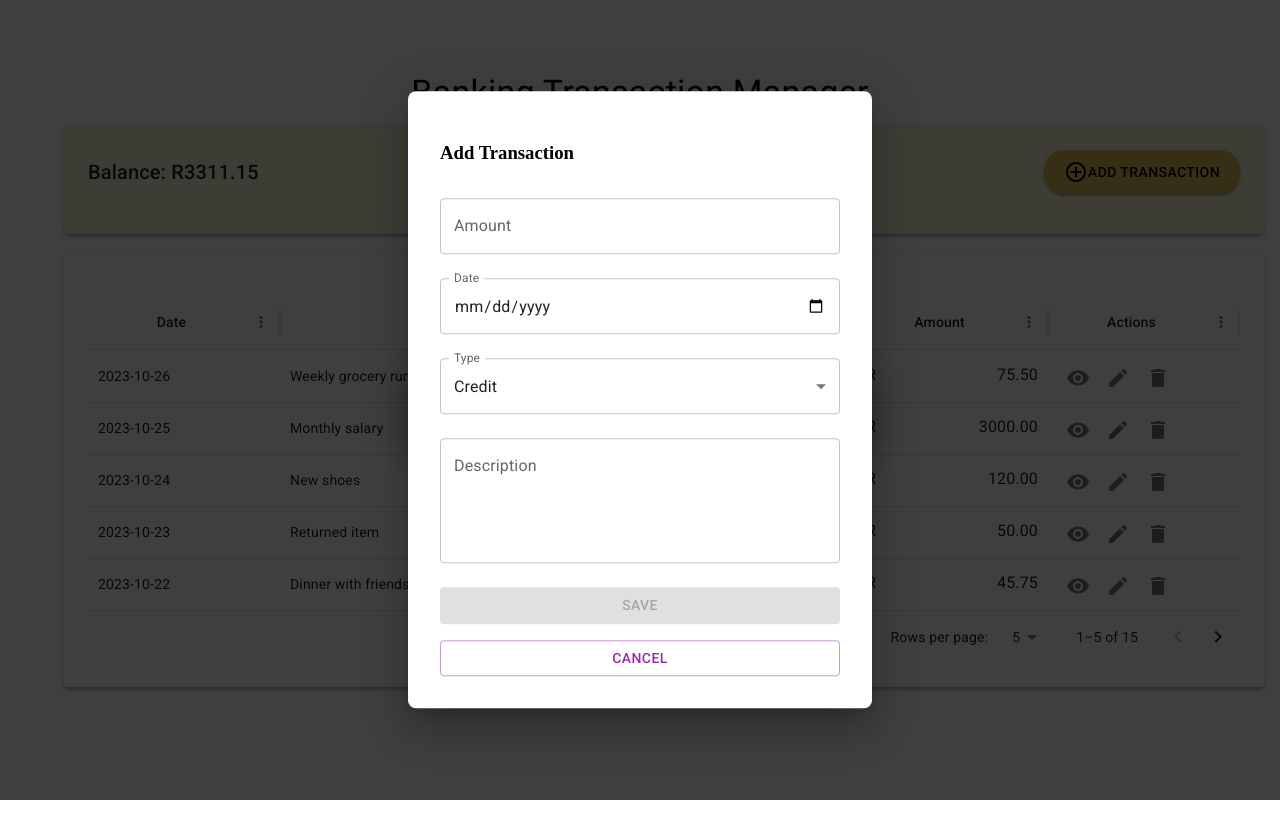
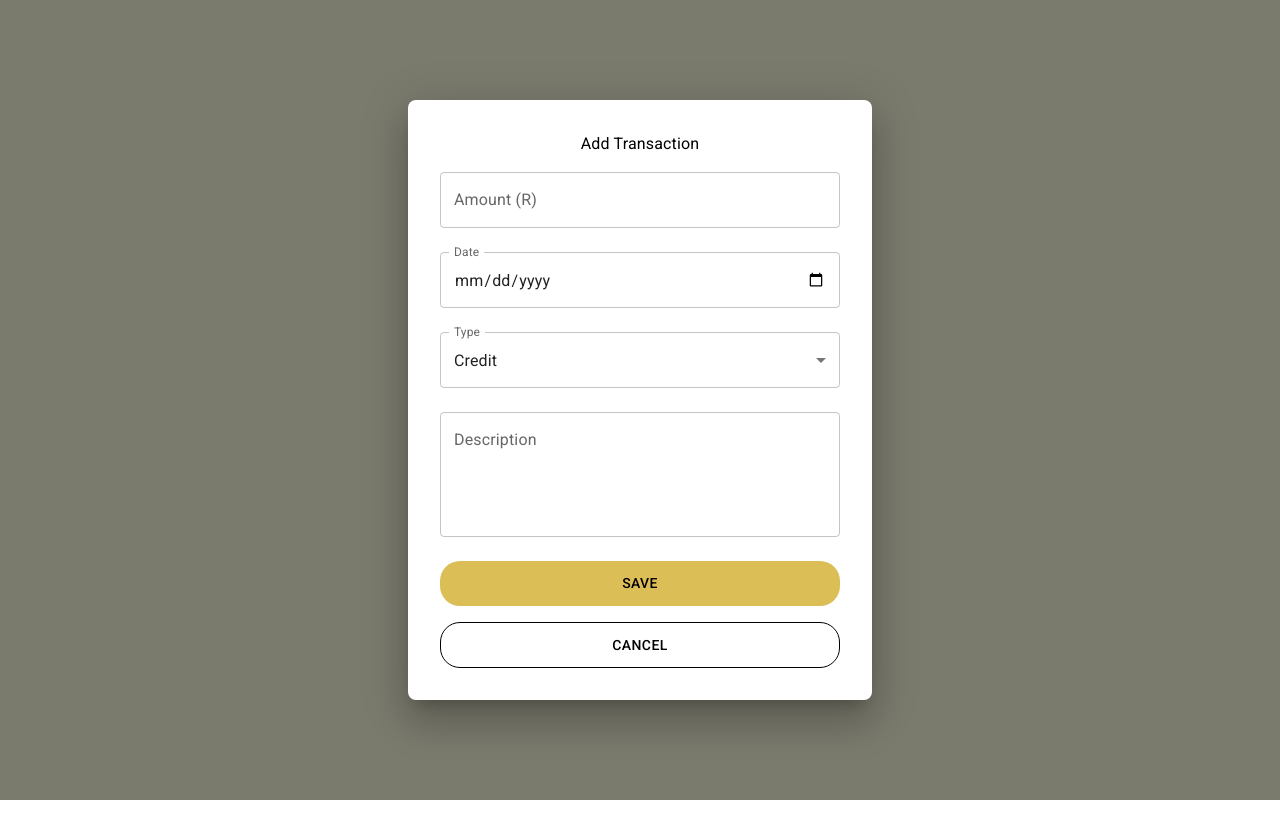
Before and after one commit to SheLovesCode/transaction-manager, a React (Vite) app in the folder frontend/: page / in a window 1280 px wide. Both pictures are taken after a click on the button "ADD TRANSACTION". Shown: the top 838 px of the page. Built offline with nearby package versions, Linux system fonts and the light colour scheme.

Commit message:
Fix styling

```diff
--- a/frontend/src/App.css
+++ b/frontend/src/App.css
@@ -52,7 +52,7 @@
   color: #888;
 }
 
-.add-transaction-button {
+.primary-button {
   background-color: var(--primary-color) !important;
   border-radius: 20px !important;
   padding: 10px 20px !important;
@@ -60,6 +60,14 @@
   color: black !important;
 }
 
-.add-transaction-button:hover {
+.primary-button:hover {
   background-color: gray;
 }
+
+.secondary-button {
+  border-radius: 20px !important;
+  padding: 10px 20px !important;
+  font-weight: bold;
+  color: black !important;
+  border-color: black !important;
+}
--- a/frontend/src/components/TransactionModal.tsx
+++ b/frontend/src/components/TransactionModal.tsx
@@ -8,6 +8,7 @@ import {
   Select,
   InputLabel,
   FormControl,
+  Typography,
 } from '@mui/material';
 import { useForm } from 'react-hook-form';
 import { ToastContainer } from 'react-toastify';
@@ -64,7 +65,7 @@ const TransactionModal = ({
   };
 
   return (
-    <Modal open={open} onClose={onClose}>
+    <Modal open={open} onClose={onClose} sx={{backgroundColor:'beige'}}>
       <Box
         sx={{
           position: 'absolute',
@@ -79,12 +80,12 @@ const TransactionModal = ({
         }}
       >
         <form onSubmit={handleSubmit(onSubmit)}>
-          <h3 className="text-lg leading-6 font-medium text-gray-900">
+          <Typography sx={{ textAlign: 'center' }}>
             {transaction ? 'Edit' : 'Add'} Transaction
-          </h3>
+          </Typography>
           <div className="mt-2">
             <TextField
-              label="Amount"
+              label="Amount (R)"
               variant="outlined"
               fullWidth
               margin="normal"
@@ -92,8 +93,8 @@ const TransactionModal = ({
               min="0.01"
               slotProps={{
                 htmlInput: {
-                  step:0.01
-                }
+                  step: 0.01,
+                },
               }}
               error={!!errors.amount}
               helperText={errors.amount?.message}
@@ -142,7 +143,7 @@ const TransactionModal = ({
           <div className="mt-5 sm:mt-6 sm:grid sm:grid-cols-2 sm:gap-3 sm:grid-flow-row-dense">
             <Button
               variant="contained"
-              color="primary"
+              className="primary-button"
               type="submit"
               fullWidth
               sx={{ marginTop: 2 }}
@@ -152,7 +153,7 @@ const TransactionModal = ({
             </Button>
             <Button
               variant="outlined"
-              color="secondary"
+              className="secondary-button"
               onClick={onClose}
               fullWidth
               sx={{ marginTop: 2 }}
--- a/frontend/src/pages/HomePage.tsx
+++ b/frontend/src/pages/HomePage.tsx
@@ -183,10 +183,10 @@ function HomePage() {
         >
           <Typography variant="h6">Balance: R{balance.toFixed(2)}</Typography>
           <Button
-  variant="contained"
-  className="add-transaction-button"
-  onClick={handleOpenAddTransaction}
->
+            variant="contained"
+            className="primary-button"
+            onClick={handleOpenAddTransaction}
+          >
             <AddCircleOutline />
             Add Transaction
           </Button>
--- a/frontend/src/pages/ViewSingleTransaction.tsx
+++ b/frontend/src/pages/ViewSingleTransaction.tsx
@@ -111,7 +111,11 @@ function ViewSingleTransaction() {
         <Typography variant="h4" gutterBottom>
           Transaction Details
         </Typography>
-        <Button variant="contained" color="primary" onClick={handleEdit}>
+        <Button
+          variant="contained"
+          className="primary-button"
+          onClick={handleEdit}
+        >
           Edit Transaction
         </Button>
       </Box>
```
